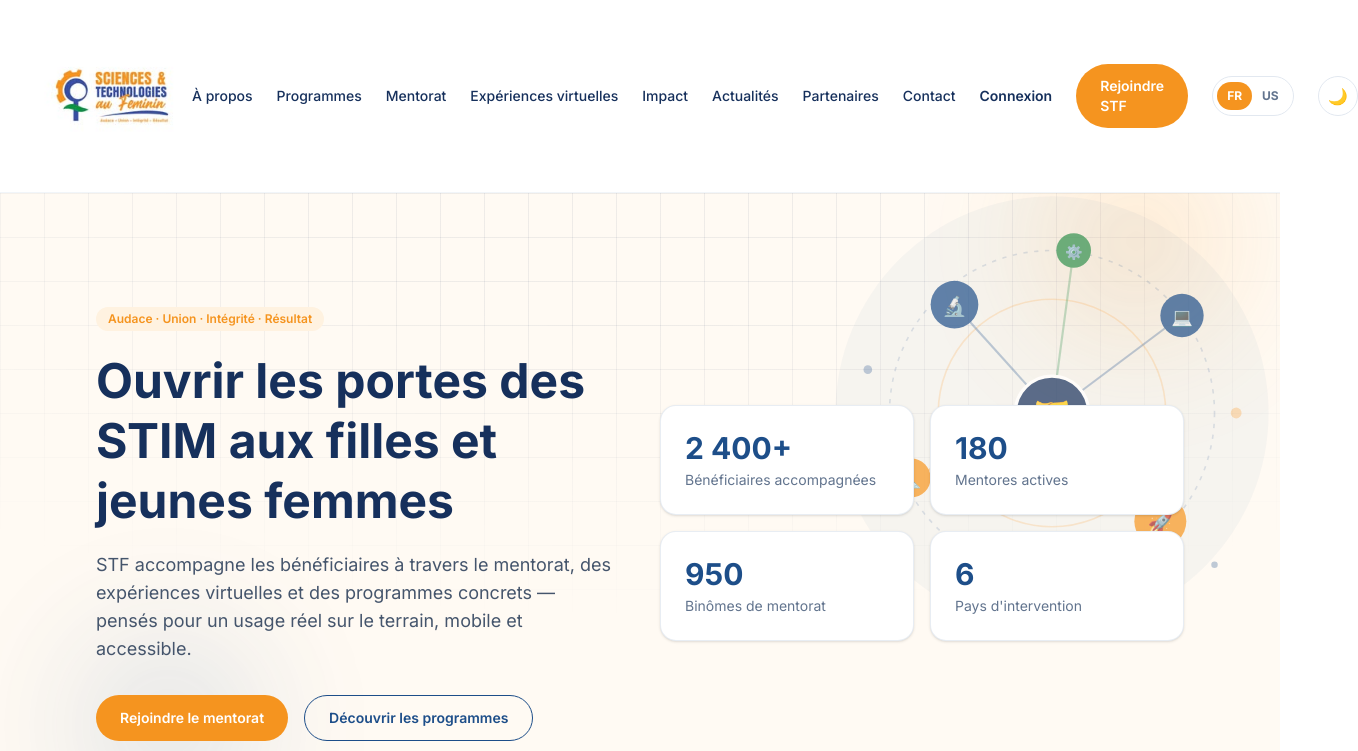
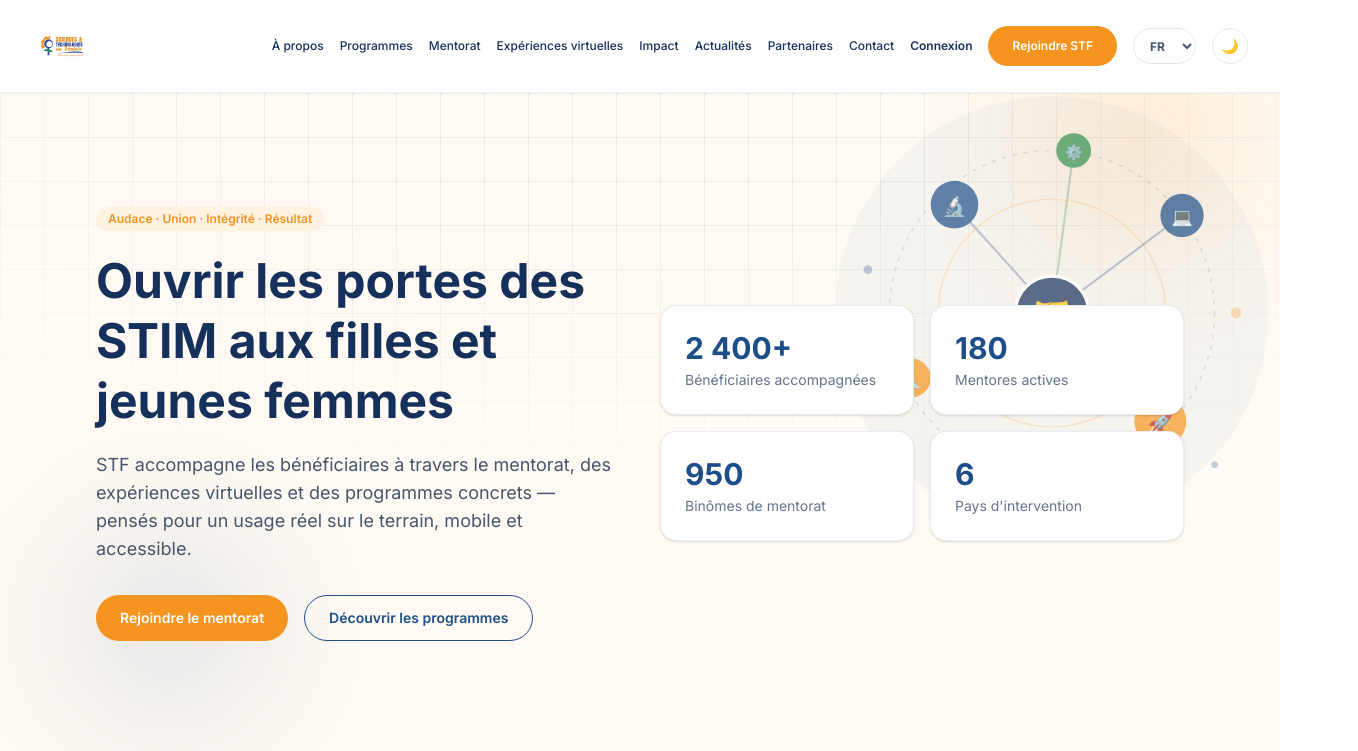
Before and after one commit to Yamoon224/STF, a Next.js app: page / in a window 1280 px wide. Shown: the top 751 px of the page, 1358 px wide, since content can reach past the window. Built offline with nearby package versions, Linux system fonts and the light colour scheme.

Commit message:
feat: update component styles for improved layout and accessibility

```diff
--- a/src/components/layout/SiteHeader.tsx
+++ b/src/components/layout/SiteHeader.tsx
@@ -30,13 +30,13 @@
       <div className="mx-auto flex max-w-7xl items-center justify-between px-4 py-4 sm:px-6 lg:px-8">
         <Logo />
 
-        <div className="hidden items-center gap-6 xl:flex">
-          <nav className="flex items-center gap-6">
+        <div className="hidden items-center gap-4 xl:flex">
+          <nav className="flex items-center gap-4">
             {navLinks.map((link) => (
               <Link
                 key={link.href}
                 href={link.href}
-                className={`text-sm font-medium whitespace-nowrap transition-colors hover:text-stf-orange ${
+                className={`text-xs font-medium whitespace-nowrap transition-colors hover:text-stf-orange ${
                   pathname === link.href ? "text-stf-orange" : "text-stf-navy dark:text-white"
                 }`}
               >
@@ -45,12 +45,12 @@
             ))}
             <Link
               href="/connexion"
-              className="text-sm font-semibold whitespace-nowrap text-stf-navy hover:text-stf-orange dark:text-white"
+              className="text-xs font-semibold whitespace-nowrap text-stf-navy hover:text-stf-orange dark:text-white"
             >
               {t("header.connexion")}
             </Link>
           </nav>
-          <Button href="/inscription" className="px-4 py-2">
+          <Button href="/inscription" className="px-3 py-1.5 text-xs">
             {t("header.rejoindre")}
           </Button>
           <LanguageToggle />
--- a/src/components/theme/ThemeToggle.tsx
+++ b/src/components/theme/ThemeToggle.tsx
@@ -23,7 +23,7 @@
     return (
       <span
         aria-hidden
-        className={`flex h-10 w-10 shrink-0 items-center justify-center rounded-full border border-slate-200 dark:border-border-default ${className}`}
+        className={`flex h-9 w-9 shrink-0 items-center justify-center rounded-full border border-slate-200 dark:border-border-default ${className}`}
       />
     );
   }
@@ -35,9 +35,9 @@
       type="button"
       onClick={() => setTheme(isDark ? "light" : "dark")}
       aria-label={isDark ? "Activer le thème clair" : "Activer le thème sombre"}
-      className={`flex h-10 w-10 shrink-0 items-center justify-center rounded-full border border-slate-200 text-slate-500 transition-colors hover:bg-slate-100 dark:border-border-default dark:text-slate-300 dark:hover:bg-white/5 ${className}`}
+      className={`flex h-9 w-9 shrink-0 items-center justify-center rounded-full border border-slate-200 text-slate-500 transition-colors hover:bg-slate-100 dark:border-border-default dark:text-slate-300 dark:hover:bg-white/5 ${className}`}
     >
-      <span aria-hidden>{isDark ? "☀️" : "🌙"}</span>
+      <span aria-hidden className="text-sm">{isDark ? "☀️" : "🌙"}</span>
     </button>
   );
 }
--- a/src/components/ui/LanguageToggle.tsx
+++ b/src/components/ui/LanguageToggle.tsx
@@ -1,40 +1,20 @@
 "use client";
 
 import { useLanguage } from "@/lib/i18n/LanguageProvider";
+import type { Locale } from "@/lib/i18n/dictionaries";
 
 export function LanguageToggle({ className = "" }: { className?: string }) {
   const { locale, setLocale } = useLanguage();
 
   return (
-    <div
-      role="group"
+    <select
+      value={locale}
+      onChange={(e) => setLocale(e.target.value as Locale)}
       aria-label="Choix de la langue"
-      className={`flex h-10 shrink-0 items-center rounded-full border border-slate-200 p-1 text-xs font-bold dark:border-border-default ${className}`}
+      className={`h-9 shrink-0 rounded-full border border-slate-200 bg-transparent px-3 text-xs font-bold text-slate-600 outline-none transition-colors hover:border-stf-orange focus:border-stf-blue dark:border-border-default dark:bg-surface dark:text-slate-300 ${className}`}
     >
-      <button
-        type="button"
-        onClick={() => setLocale("fr")}
-        aria-pressed={locale === "fr"}
-        className={`rounded-full px-2.5 py-1.5 transition-colors ${
-          locale === "fr"
-            ? "bg-stf-orange text-white"
-            : "text-slate-500 hover:text-stf-navy dark:text-slate-400 dark:hover:text-white"
-        }`}
-      >
-        FR
-      </button>
-      <button
-        type="button"
-        onClick={() => setLocale("en")}
-        aria-pressed={locale === "en"}
-        className={`rounded-full px-2.5 py-1.5 transition-colors ${
-          locale === "en"
-            ? "bg-stf-orange text-white"
-            : "text-slate-500 hover:text-stf-navy dark:text-slate-400 dark:hover:text-white"
-        }`}
-      >
-        US
-      </button>
-    </div>
+      <option value="fr">FR</option>
+      <option value="en">US</option>
+    </select>
   );
 }
--- a/src/components/ui/Logo.tsx
+++ b/src/components/ui/Logo.tsx
@@ -10,7 +10,7 @@
 }) {
   return (
     <Link href="/" className={`flex items-center gap-2 ${className}`}>
-      <span className="relative h-40 w-40 shrink-0 overflow-hidden rounded-sm">
+      <span className="relative h-15 w-15 shrink-0 overflow-hidden rounded-sm">
         <Image src="/brand/logo.jpg" alt="STF" fill sizes="40px" className="object-cover" priority />
       </span>
       {/* {variant === "full" ? (
```
